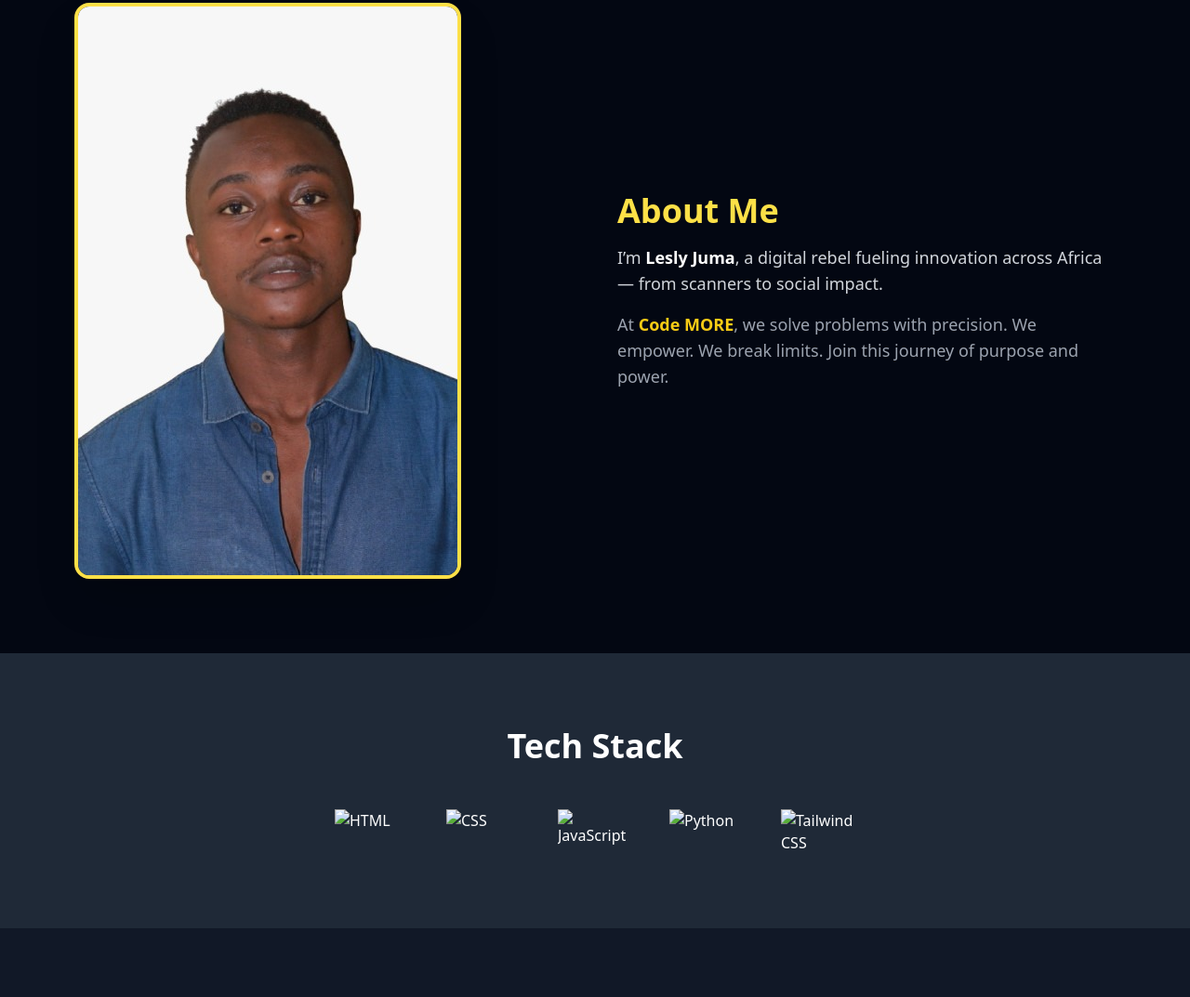
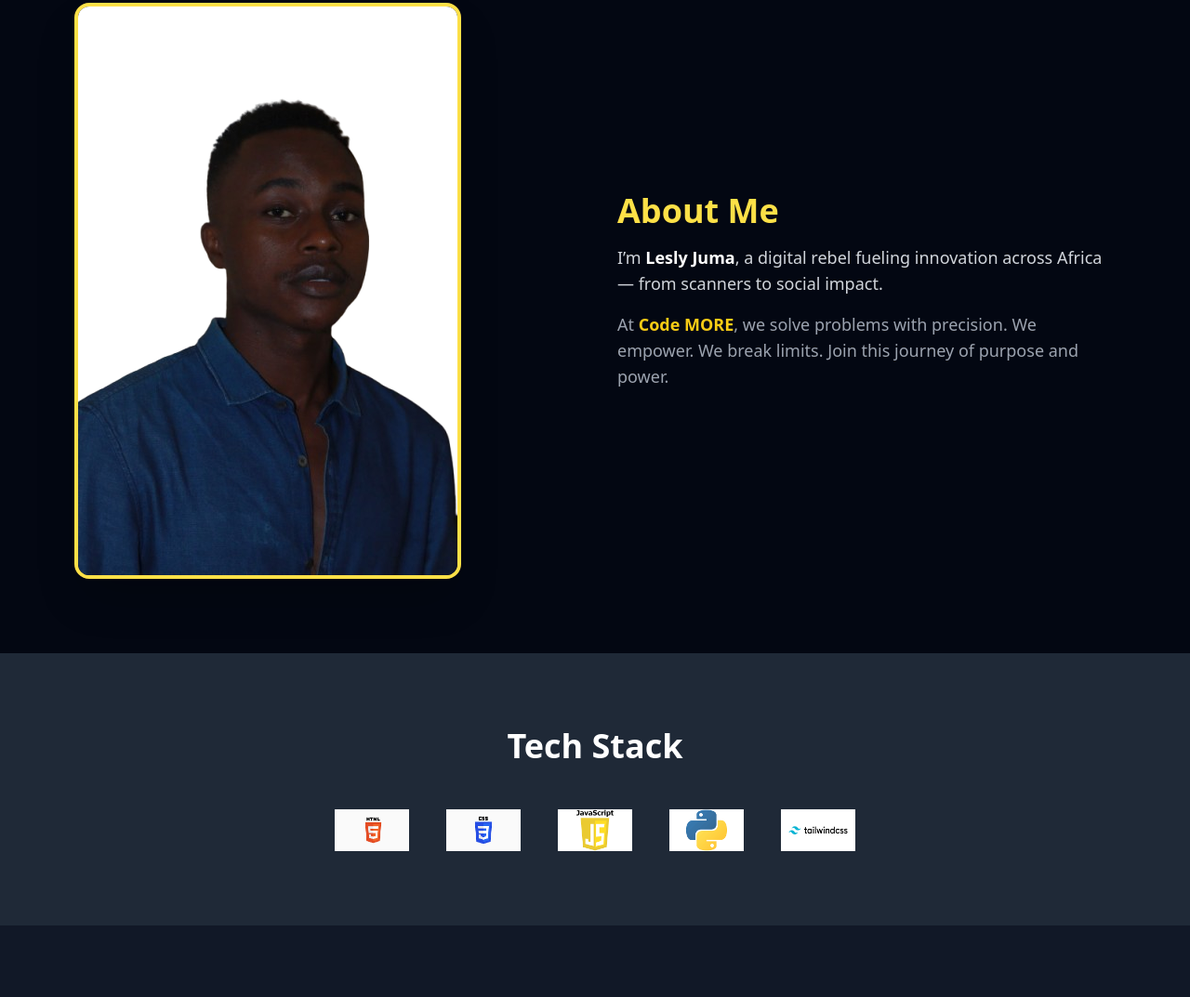
Before and after one commit to leslyjay/code-more, a plain HTML site: page public/index.html in a window 1280 px wide. Shown: the part 1319-2392 px from the top of the page at 93% size. Drawn offline with nearby package versions, Linux system fonts and the light colour scheme.

Commit message:
added several images

```diff
--- a/public/index.html
+++ b/public/index.html
@@ -119,7 +119,7 @@
   <section id="about" class="py-20 px-6 md:px-20 bg-gray-950">
     <div class="max-w-6xl mx-auto grid md:grid-cols-2 gap-12 items-center">
       <div class="animate__animated animate__fadeInLeft">
-        <img src="images/lesly-profile.jpeg" alt="Lesly Juma" class="rounded-2xl shadow-2xl border-4 border-yellow-300 hover:scale-105 transition duration-500" />
+        <img src="images/lesly-profile.png" alt="Lesly Juma" class="rounded-2xl shadow-2xl border-4 border-yellow-300 hover:scale-105 transition duration-500" />
       </div>
       <div class="animate__animated animate__fadeInRight">
         <h2 class="text-4xl font-extrabold mb-4 text-yellow-300">About Me</h2>
@@ -137,11 +137,11 @@
   <section class="py-20 px-6 bg-gray-800">
     <h2 class="text-4xl font-bold text-center mb-12">Tech Stack</h2>
     <div class="flex flex-wrap justify-center gap-10">
-      <img src="/images/html.png" alt="HTML" class="w-20 hover:scale-125 transition" />
-      <img src="/images/css.png" alt="CSS" class="w-20 hover:scale-125 transition" />
-      <img src="/images/js.png" alt="JavaScript" class="w-20 hover:scale-125 transition" />
-      <img src="/images/python.png" alt="Python" class="w-20 hover:scale-125 transition" />
-      <img src="/images/tailwind.png" alt="Tailwind CSS" class="w-20 hover:scale-125 transition" />
+      <img src="images/html.png" alt="HTML" class="w-20 hover:scale-125 transition" />
+      <img src="images/css.png" alt="CSS" class="w-20 hover:scale-125 transition" />
+      <img src="images/js.png" alt="JavaScript" class="w-20 hover:scale-125 transition" />
+      <img src="images/python.png" alt="Python" class="w-20 hover:scale-125 transition" />
+      <img src="images/tailwind.png" alt="Tailwind CSS" class="w-20 hover:scale-125 transition" />
     </div>
   </section>
 
```
Also changed, not shown: public/images/css.png (added), public/images/html.png (added), public/images/js.png (added), public/images/python.png (added), public/images/tailwind.png (added).
